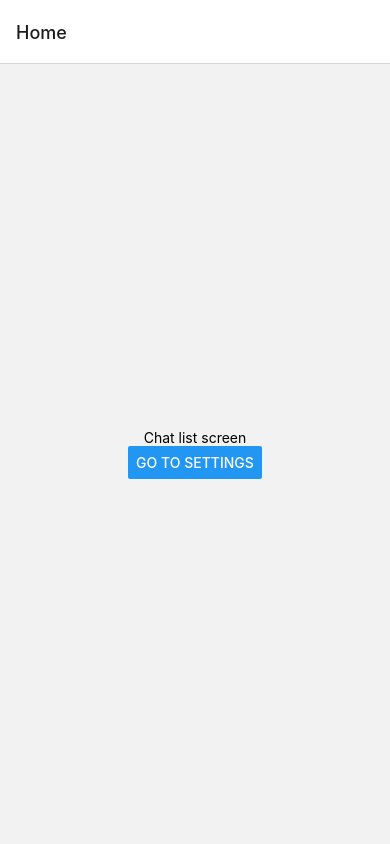
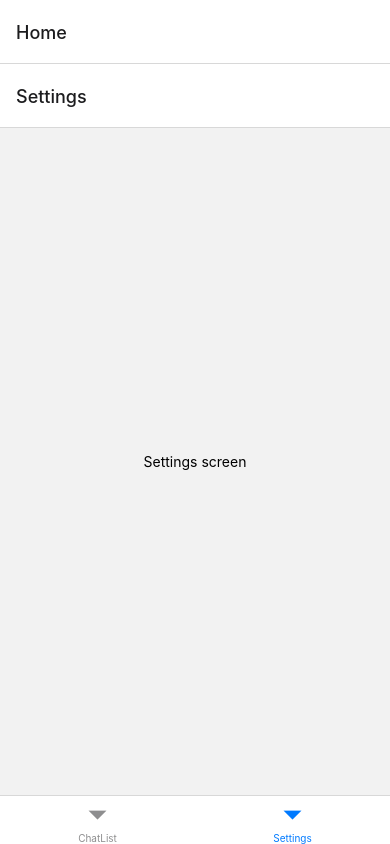
Before and after one commit to thedat123/pbl6-mobile, a React Native app: screen /Settings in a window 390 px wide. Built offline with nearby package versions, Linux system fonts and the light colour scheme.

Commit message:
bottomTabs

```diff
--- a/App.js
+++ b/App.js
@@ -6,12 +6,24 @@ import { useCallback, useEffect, useState } from "react";
 import * as Font from 'expo-font';
 import { NavigationContainer } from '@react-navigation/native';
 import { createStackNavigator } from '@react-navigation/stack';
+import { createBottomTabNavigator } from '@react-navigation/bottom-tabs';
 
 import ChatListScreen from './screens/ChatListScreen';
 import ChatSettingsScreen from './screens/ChatSettingsScreen';
+import SettingsScreen from './screens/SettingsScreen';
 
 SplashScreen.preventAutoHideAsync();
 const Stack = createStackNavigator();
+const Tab = createBottomTabNavigator();
+
+const TabNavigator = () => {
+  return (
+    <Tab.Navigator>
+      <Tab.Screen name="ChatList" component={ChatListScreen} />
+      <Tab.Screen name="Settings" component={SettingsScreen} />
+    </Tab.Navigator>
+  )
+}
 
 export default function App() {
 
@@ -65,7 +77,7 @@ export default function App() {
         <NavigationContainer>
 
           <Stack.Navigator>
-            <Stack.Screen name="Home" component={ChatListScreen} />
+            <Stack.Screen name="Home" component={TabNavigator} />
             <Stack.Screen name="ChatSettings" component={ChatSettingsScreen} options={{
               headerTitle: "Settings",
               headerBackTitle: "Back"
--- a/package.json
+++ b/package.json
@@ -10,6 +10,7 @@
     "eject": "expo eject"
   },
   "dependencies": {
+    "@react-navigation/bottom-tabs": "^6.3.2",
     "@react-navigation/native": "^6.0.11",
     "@react-navigation/stack": "^6.2.2",
     "expo": "~45.0.0",
@@ -18,10 +19,10 @@
     "react": "17.0.2",
     "react-dom": "17.0.2",
     "react-native": "0.68.2",
+    "react-native-gesture-handler": "~2.2.1",
     "react-native-safe-area-context": "4.2.4",
     "react-native-screens": "~3.11.1",
-    "react-native-web": "0.17.7",
-    "react-native-gesture-handler": "~2.2.1"
+    "react-native-web": "0.17.7"
   },
   "devDependencies": {
     "@babel/core": "^7.12.9"
--- /dev/null
+++ b/screens/SettingsScreen.js
@@ -0,0 +1,19 @@
+import React from 'react';
+import { View, Text, StyleSheet } from 'react-native';
+
+const SettingsScreen = props => {
+
+    return <View style={styles.container}>
+        <Text>Settings screen</Text>
+    </View>
+};
+
+const styles = StyleSheet.create({
+    container: {
+        flex: 1,
+        justifyContent: 'center',
+        alignItems: 'center'
+    }
+})
+
+export default SettingsScreen;
```
Also changed, not shown: 1 other file (tests, documents, lock files or other folders).
